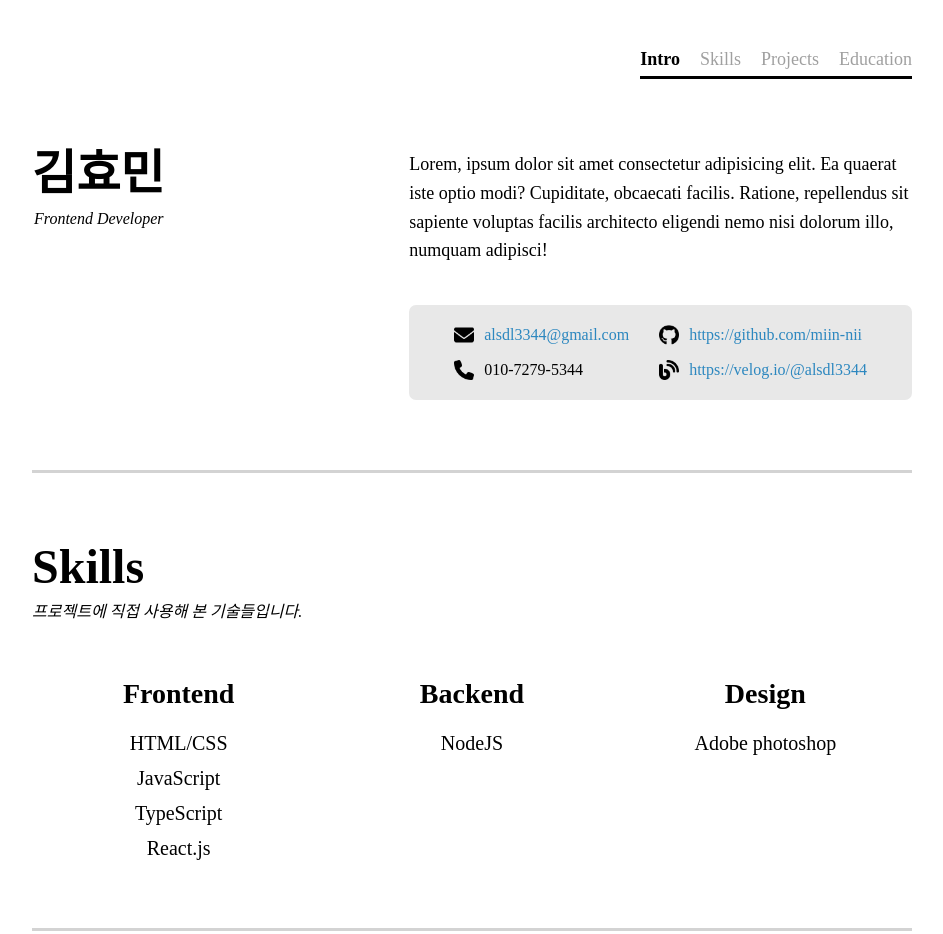
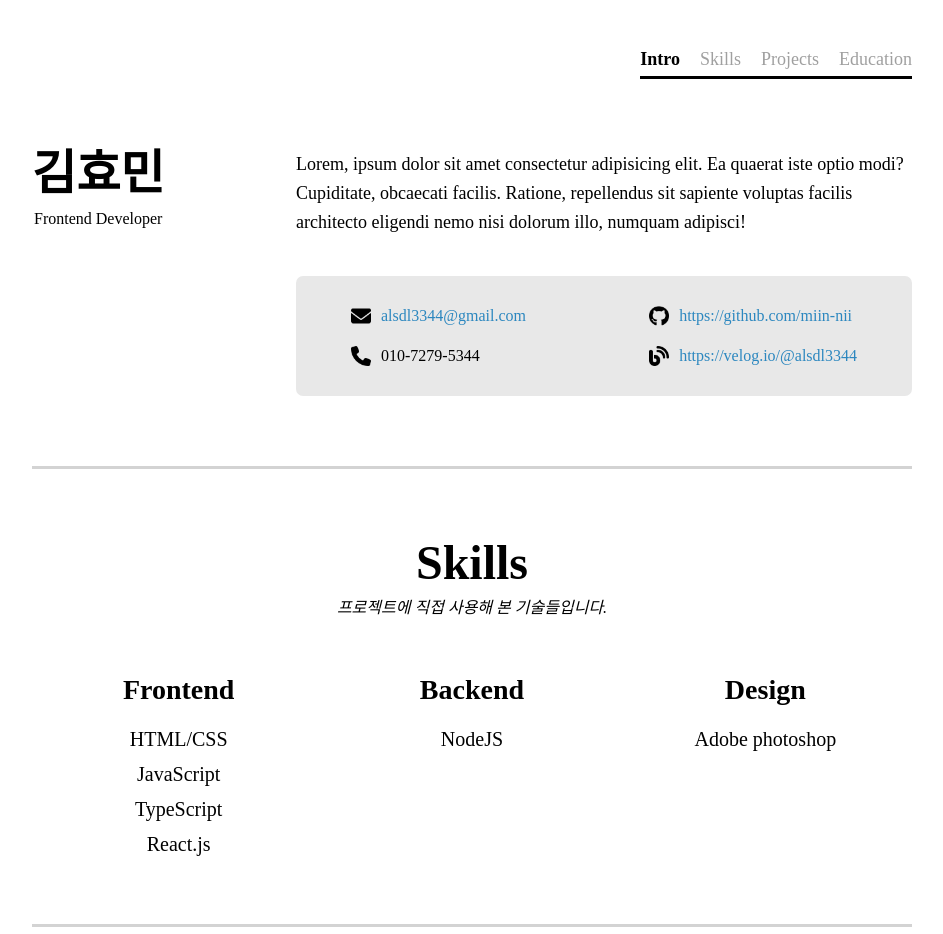
Before and after one commit to miin-nii/resume, a plain HTML site: page index.html in a window 1280 px wide. Shown: the top 934 px of the page, without its empty margins (168-1111 px from the left). Drawn offline with Linux system fonts and the light colour scheme.

Commit message:
HTML, CSS: Intro, Skills 보완

```diff
--- a/index.html
+++ b/index.html
@@ -33,7 +33,7 @@
       <section id="intro">
         <div class="intro__left">
           <h2 class="intro__name">김효민</h2>
-          <i class="intro__jobPosition">Frontend Developer</i>
+          <span class="intro__job-position">Frontend Developer</span>
         </div>
         <div class="intro__right">
           <p class="intro__introduction">
@@ -92,7 +92,7 @@
       <!-- Skills -->
       <section id="skills">
         <h2 class="skills__title">Skills</h2>
-        <i class="skills__cf">프로젝트에 직접 사용해 본 기술들입니다.</i>
+        <em class="skills__cf">프로젝트에 직접 사용해 본 기술들입니다.</em>
         <ul class="skills__box">
           <li class="skills__category">
             <h3 class="skills__category__title">Frontend</h3>
--- a/style.css
+++ b/style.css
@@ -107,23 +107,24 @@ p {
 /* Intro */
 #intro {
   display: flex;
+  flex-wrap: wrap;
   padding-top: 150px;
 }
 
 .intro__left {
-  flex-basis: 50%;
+  flex-basis: 30%;
 }
 
 .intro__name {
   margin-bottom: 13px;
 }
 
-.intro__jobPosition {
+.intro__job-position {
   margin-left: 2px;
 }
 
 .intro__right {
-  flex-basis: 50%;
+  flex-basis: 70%;
 }
 
 .intro__introduction {
@@ -136,7 +137,7 @@ p {
   justify-content: space-between;
   background-color: var(--color-light-grey);
   border-radius: 7px;
-  padding: 20px 45px;
+  padding: 30px 55px;
 }
 
 .intro__contact-box__left {
@@ -149,7 +150,7 @@ p {
 }
 
 .intro__contact ~ .intro__contact {
-  margin-top: 15px;
+  margin-top: 20px;
 }
 
 .intro__contact-icon {
@@ -167,6 +168,12 @@ p {
 /* Skills */
 .skills__title {
   margin-bottom: 13px;
+  text-align: center;
+}
+
+.skills__cf {
+  display: block;
+  text-align: center;
 }
 
 .skills__box {
```
